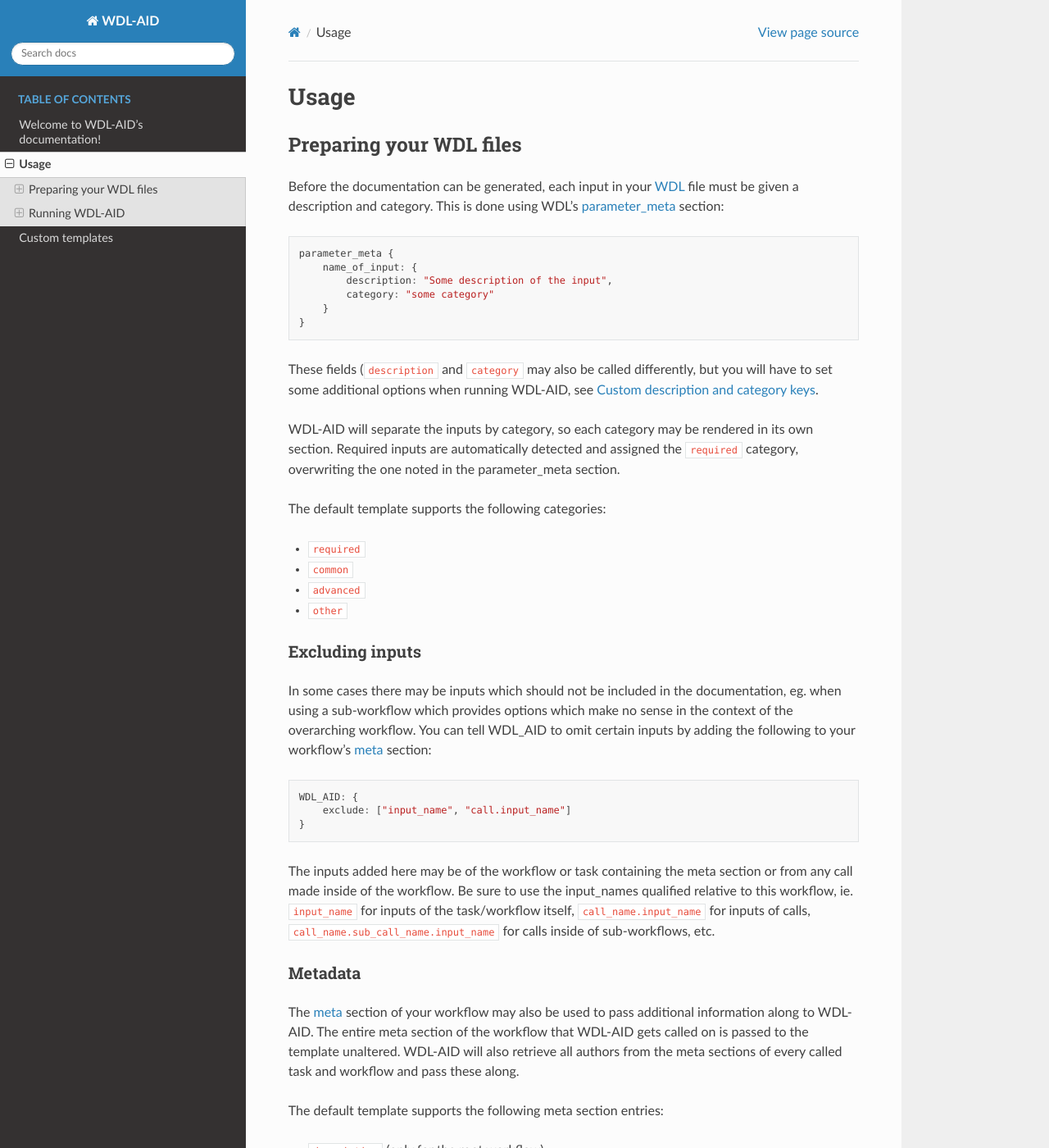
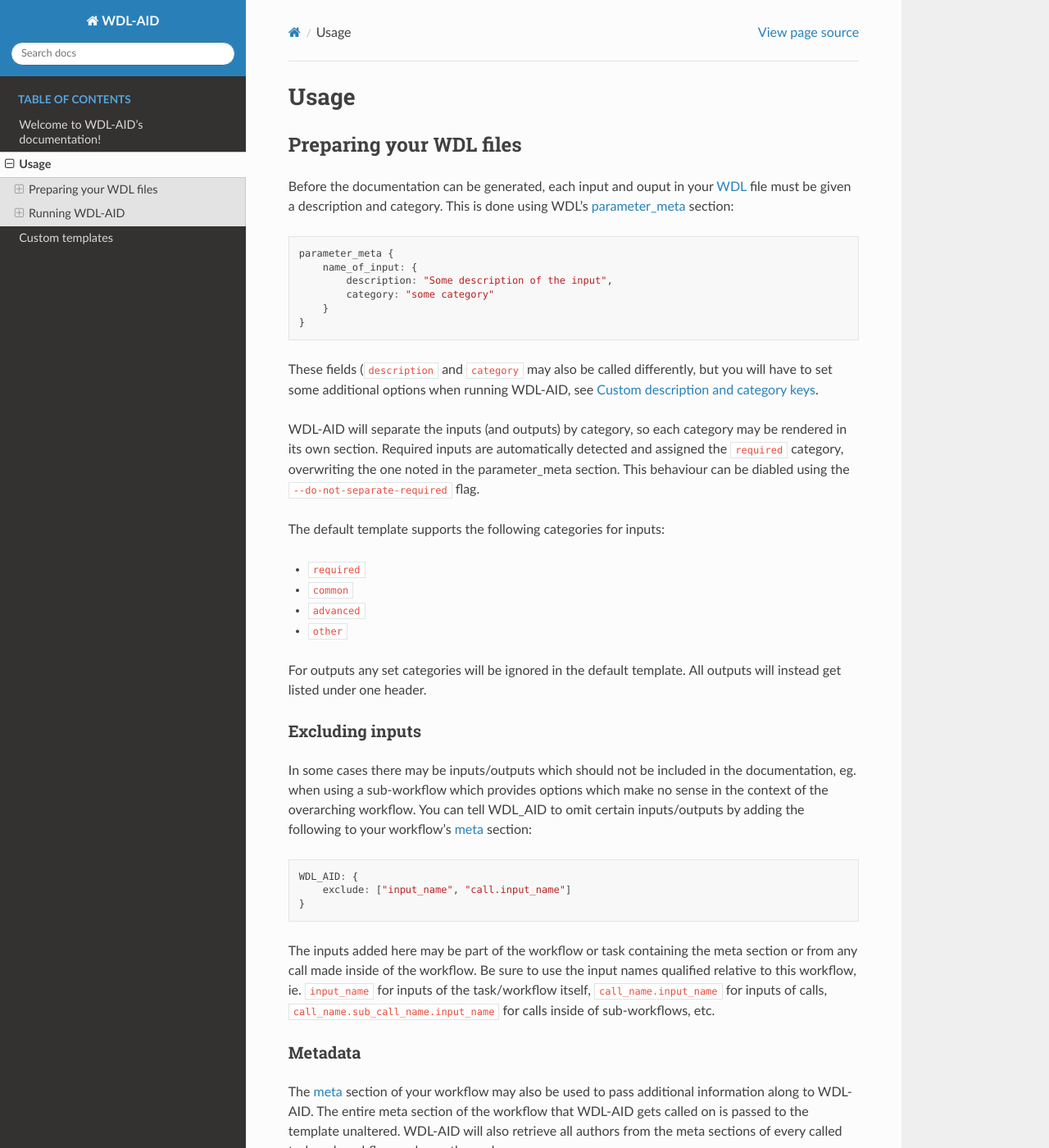
Before and after one commit to biowdl/wdl-aid, a Sphinx documentation site: the page built from docs/usage.rst, in a window 1280 px wide and 1400 px high. Shown: the whole window at 82% size. Built offline with Sphinx 7.4.7 and the Read the Docs theme 2.0.0, drawn with Linux system fonts in a browser that asks for light colours; pages that are not in the unit, such as notebooks, are missing from menus; some of the changed text lies outside the part shown.

Commit message:
update documentation

```diff
--- a/docs/usage.rst
+++ b/docs/usage.rst
@@ -4,8 +4,8 @@
 =====
 Preparing your WDL files
 ------------------------
-Before the documentation can be generated, each input in your WDL_ file must
-be given a description and category. This is done using WDL's parameter_meta_
+Before the documentation can be generated, each input and ouput in your WDL_ file
+must be given a description and category. This is done using WDL's parameter_meta_
 section:
 
 .. code-block:: javascript
@@ -21,24 +21,29 @@
 but you will have to set some additional options when running WDL-AID, see
 `Custom description and category keys`_.
 
-WDL-AID will separate the inputs by category, so each category may be rendered
-in its own section. Required inputs are automatically detected and assigned
-the ``required`` category, overwriting the one noted in the parameter_meta
-section.
+WDL-AID will separate the inputs (and outputs) by category, so each category
+may be rendered in its own section. Required inputs are automatically detected
+and assigned the ``required`` category, overwriting the one noted in the
+parameter_meta section. This behaviour can be diabled using the
+``--do-not-separate-required`` flag.
 
-The default template supports the following categories:
+The default template supports the following categories for inputs:
 
 - ``required``
 - ``common``
 - ``advanced``
 - ``other``
 
+For outputs any set categories will be ignored in the default template. All
+outputs will instead get listed under one header.
+
 Excluding inputs
 ^^^^^^^^^^^^^^^^
-In some cases there may be inputs which should not be included in the
+In some cases there may be inputs/outputs which should not be included in the
 documentation, eg. when using a sub-workflow which provides options which make
 no sense in the context of the overarching workflow. You can tell WDL_AID to
-omit certain inputs by adding the following to your workflow's meta_ section:
+omit certain inputs/outputs by adding the following to your workflow's
+meta_ section:
 
 .. code-block:: javascript
 
@@ -46,10 +51,10 @@
         exclude: ["input_name", "call.input_name"]
     }
 
-The inputs added here may be of the workflow or task containing the meta section
-or from any call made inside of the workflow. Be sure to use the input_names
-qualified relative to this workflow, ie. ``input_name`` for inputs of the
-task/workflow itself, ``call_name.input_name`` for inputs of calls,
+The inputs added here may be part of the workflow or task containing the meta
+section or from any call made inside of the workflow. Be sure to use the
+input names qualified relative to this workflow, ie. ``input_name`` for inputs
+of the task/workflow itself, ``call_name.input_name`` for inputs of calls,
 ``call_name.sub_call_name.input_name`` for calls inside of sub-workflows, etc.
 
 Metadata
@@ -139,16 +144,16 @@
 ^^^^^^^^^^^^^^^^^^^^^^^^^^^^^^^^^^^^
 In case your parameter_meta_ entries use different keys than ``description``
 and ``category`` to provide the description and category (respectively) of the
-inputs, you can use the following options to inform WDL-AID of which keys to
-look for:
+inputs/outputs, you can use the following options to inform WDL-AID of which
+keys to look for:
 
 .. option:: -c CATEGORY_KEY, --category-key CATEGORY_KEY
 
-    The key used in the parameter_meta sections for the input category.
+    The key used in the parameter_meta sections for the input/output category.
 
 .. option:: -d DESCRIPTION_KEY, --description-key DESCRIPTION_KEY
 
-    The key used in the parameter_meta section for the input description.
+    The key used in the parameter_meta section for the input/output description.
 
 Keeping original categories for required inputs
 ^^^^^^^^^^^^^^^^^^^^^^^^^^^^^^^^^^^^^^^^^^^^^^^
@@ -184,13 +189,24 @@
 Strict mode
 ^^^^^^^^^^^
 WDL-AID has an option to run in a "strict" mode. This entails that WDL-AID will
-error if any inputs are missing a parameter_meta section. This may be useful
-as part of CI testing, allowing you to ensure that all inputs will always be
-documented.
+error if any inputs or outputs are missing a parameter_meta section. This may be
+useful as part of CI testing, allowing you to ensure that all inputs and outputs
+will always be documented.
 
 .. option:: --strict
 
-  Error if the parameter_meta entry is missing for any inputs.
+  Error if the parameter_meta entry is missing for any inputs or outputs.
+
+Alternatively, you can use set this strict mode specifically for inputs or
+outputs as well.
+
+.. option:: --strict-inputs
+
+    Error if the parameter_meta entry is missing for any inputs.
+
+.. option:: --strict-outputs
+
+    Error if the parameter_meta entry is missing for any outputs.
 
 .. _WDL: http://www.openwdl.org/
 .. _parameter_meta: https://github.com/openwdl/wdl/blob/master/versions/1.0/SPEC.md#parameter-metadata
```
Also changed, not shown: other parts of docs/usage.rst (+2 -2 lines), docs/custom-templates.rst (+17 -4 lines), docs/index.rst (+6 -3 lines), 1 other file.
